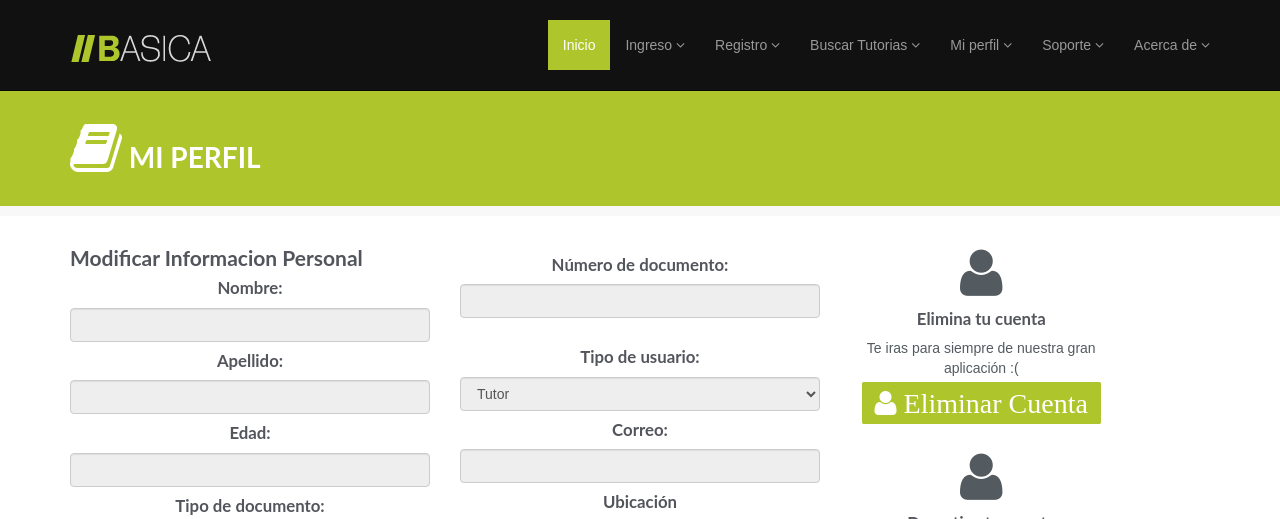
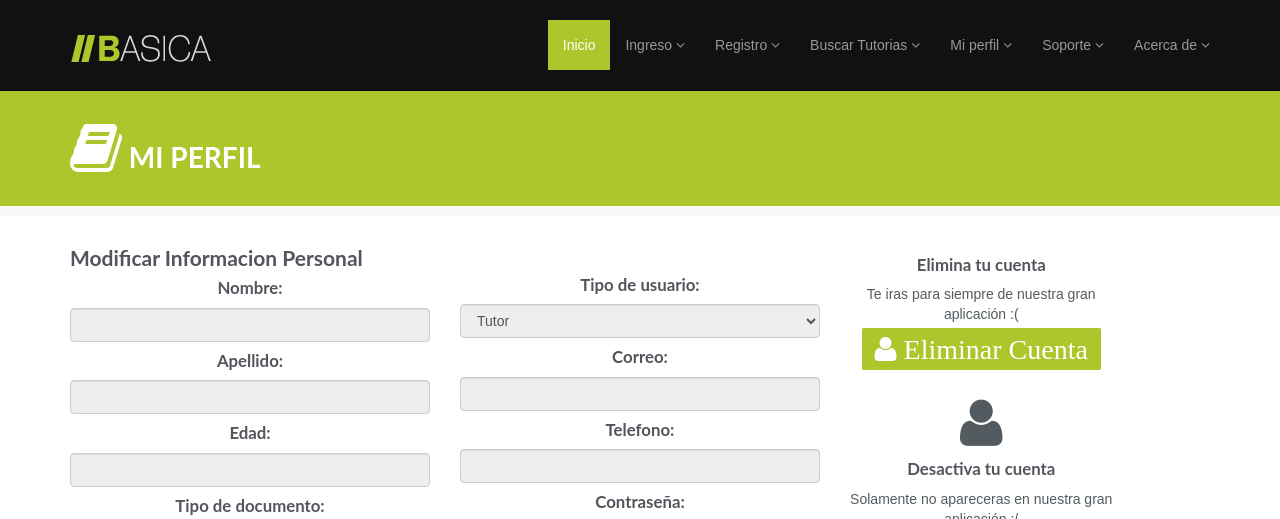
Before and after one commit to AlexDeveloper714/tutoriasonline, a PHP site: page /perfil.php in a window 1280 px wide. Shown: the top 519 px of the page. Run offline with PHP 8.4, Linux system fonts and the light colour scheme; some libraries are stand-ins or nearby versions; some web fonts are replaced.

Commit message:
Mejoras JS y pagina

```diff
--- a/js/accionesTutorias.js
+++ b/js/accionesTutorias.js
@@ -1,4 +1,7 @@
 function formCliente() {
+    var title = document.title;
+    switch (title) {
+        case "Mi perfil":
             $('#tutorias').hide();
             $('#cambiarInfo').click(
                     function () {
@@ -9,13 +12,26 @@ function formCliente() {
                         $('#tipoUsuario').removeAttr("disabled").focus();
                         $('#edad').removeAttr("disabled").focus();
                         $('#hacerCambios').removeAttr("disabled").focus();
-                $('#map').show();
+                        $("#correo").removeAttr("disabled").focus();
+                        $("#telefono").removeAttr("disabled").focus();
+                        $("#clave").removeAttr("disabled").focus();
+                        $("#rep_clave").removeAttr("disabled").focus();
                     }
             );
+            break;
+        case "Ingreso tutorias":
+            break;
+        case "Registro tutorias":
+            break;
+        case "tutorias":
+            break;
+        case "Mis tutorias":
             $('#dataTables-example').DataTable({
                 responsive: true
             });
             $('#dataTables-example_2').DataTable({
                 responsive: true
             });
+            break;
     }
+}
--- a/mis_tutorias.php
+++ b/mis_tutorias.php
@@ -256,5 +256,6 @@
         <script src="js/jquery.dataTables.min.js"></script>
         <script src="js/dataTables.bootstrap.min.js"></script>
         <script src="js/responsive_table.js"></script>
+        <script src="js/bootstrap.min.js"></script>
     </body>
 </html>
--- a/perfil.php
+++ b/perfil.php
@@ -118,7 +118,7 @@
         <div class="section section-white">
             <div class="container">
                 <div class="row">
-                    <form  method="post" action="control.php">
+                    <form  method="post" action="controles.php">
                         <div class="col-md-4 col-sm-6">
                             <h3>Modificar Informacion Personal</h3>
                             <div class="service-wrapper">
@@ -133,12 +133,13 @@
                                     <option>Cedula de Ciudadania</option>
                                     <option>Tarjeta de Identidad</option>
                                 </select>
+                                <h3>Número de documento: </h3>
+                                <input class="form-control" id="documento" type="number" disabled="" required>
                             </div>
                         </div>
                         <div class="col-md-4 col-sm-6">
                             <div class="service-wrapper">
-                                <h3>Número de documento: </h3>
-                                <input class="form-control" id="documento" type="number" disabled="" required>
+
                                 <br>
                                 <h3>Tipo de usuario: </h3>
                                 <select class="form-control"  id="tipoUsuario" disabled="" required>
@@ -146,7 +147,13 @@
                                     <option>Cliente</option>
                                 </select>
                                 <h3>Correo:</h3>
-                                <input class="form-control" type="email" name="correo" disabled="" required>
+                                <input class="form-control" type="email" name="correo" id="correo" disabled="" required>
+                                <h3>Telefono:</h3>
+                                <input class="form-control" type="number" name="telefono" id="telefono" disabled="" required>
+                                <h3>Contraseña:</h3>
+                                <input class="form-control" type="password" name="clave" id="clave" required disabled="">
+                                <h3>Repetir Contraseña:</h3>
+                                <input class="form-control" type="password" name="rep_clave" id="rep_clave" required disabled="">
                                 <h3>Ubicación</h3>
                                 <div id="map" style="width:300px; height:300px"></div>
                                 <script src="js/googleMaps.js"></script>
@@ -158,8 +165,9 @@
                         </div>
                     </form>
                     <div class="col-md-3 col-sm-6">
+                        <form method="post" action="controles.php">
                             <div class="service-wrapper">
-                            <i class="icon-user"></i>
+                                <i h3class="icon-user"></i>
                                 <h3>Elimina tu cuenta</h3>
                                 <p>Te iras para siempre de nuestra gran aplicación :(</p>
                                 <a href="#" class="btn icon-user icon-2x"  data-toggle="modal" data-target="#myModal2"> Eliminar Cuenta</a>
@@ -182,6 +190,7 @@
                                 <p>Revisa las tutorias que tengas asignadas :D</p>
                                 <a href="mis_tutorias.php" class="btn icon-user icon-2x">Revisa tus tutorias</a>
                             </div>
+                        </form>
                     </div>
                 </div>
             </div>
@@ -209,8 +218,6 @@
                 </div>
             </div>
         </div>
-
-
         <div class="modal fade" id="myModal2" role="dialog">
             <div class="modal-dialog">
                 <!-- Modal content-->
@@ -228,7 +235,6 @@
 
             </div>
         </div>
-
         <div class="modal fade" id="myModal3" role="dialog">
             <div class="modal-dialog">
                 <!-- Modal content-->
@@ -246,7 +252,6 @@
 
             </div>
         </div>
-
         <!-- Scrolling Nav JavaScript -->
         <script src="js/jquery.easing.min.js"></script>
         <script src="js/scrolling-nav.js"></script>
```
Lines whose indentation alone changed are shown as unchanged.
